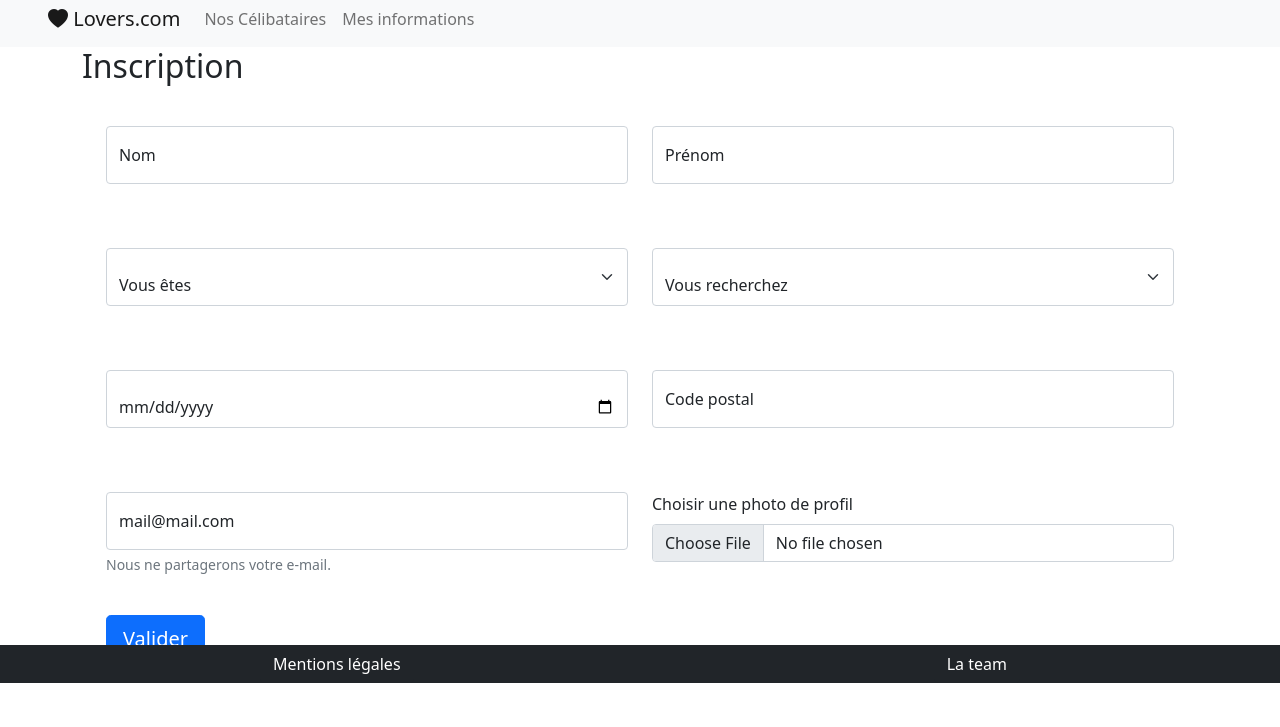
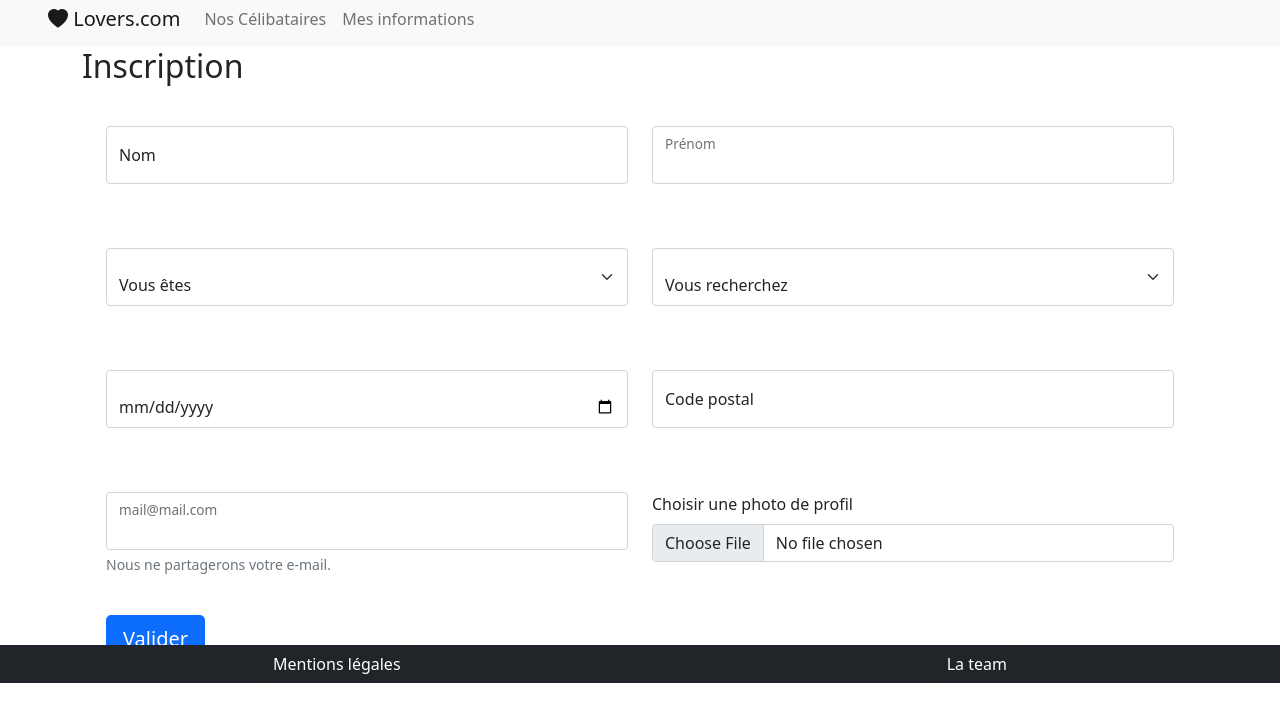
Before and after one commit to Pwcca92/lovers.com, a PHP site: page / in a window 1280 px wide. Shown: the part 117-844 px from the top of the page. Run offline with PHP 8.4, Linux system fonts and the light colour scheme; some libraries are stand-ins or nearby versions.

Commit message:
coriger input mail

```diff
--- a/index.php
+++ b/index.php
@@ -11,15 +11,15 @@
 
             <div class="col-lg-6 col-sm-12 py-2">
                 <div class="form-floating">
+                    <input type="text" name="lastname" class="form-control" id="inputname" placeholder="" value="">
                     <label for="inputname">Nom</label>
-                    <input type="text" name="lastname" class="form-control" id="inputname" placeholder="" value="">
 
                 </div>
             </div>
             <div class="col-lg-6 col-sm-12 py-2">
                 <div class="form-floating">
+                    <input type="text" name="firstname" class="form-control" id="inputfname" value="">
                     <label for="inputfname">Prénom</label>
-                    <input type="text" name="firstname" class="form-control" id="inputfname" value="">
 
                 </div>
             </div>
@@ -47,24 +47,23 @@
         <div class="row p-4">
             <div class="col-lg-6 col-sm-12 py-2">
                 <div class="form-floating">
+                    <input type="date" name="age" class="form-control" id="inputdate" value="">
                     <label for="inputdate"></label>
-                    <input type="date" name="age" class="form-control" id="inputdate" value="">
-
                 </div>
             </div>
             <div class="col-lg-6 col-sm-12 py-2">
                 <div class="form-floating">
+                    <input type="text" name="zipcode" class="form-control" id="inputpostal" placeholder="" value="">
                     <label for="inputpostal">Code postal</label>
-                    <input type="text" name="zipcode" class="form-control" id="inputpostal" placeholder="" value="">
-
                 </div>
             </div>
         </div>
         <div class="row p-4">
             <div class="col-lg-6 col-sm-12 py-2">
-            <div class="form-floating">
-                    <label for="email">mail@mail.com</label>
+
+                <div class="form-floating">
                     <input type="email" name="mail" class="form-control" id="email" aria-describedby="emailHelp">
+                    <label for="email" class="form-label">mail@mail.com</label>
                     <div id="emailHelp" class="form-text">Nous ne partagerons votre e-mail.</div>
                 </div>
             </div>
```
